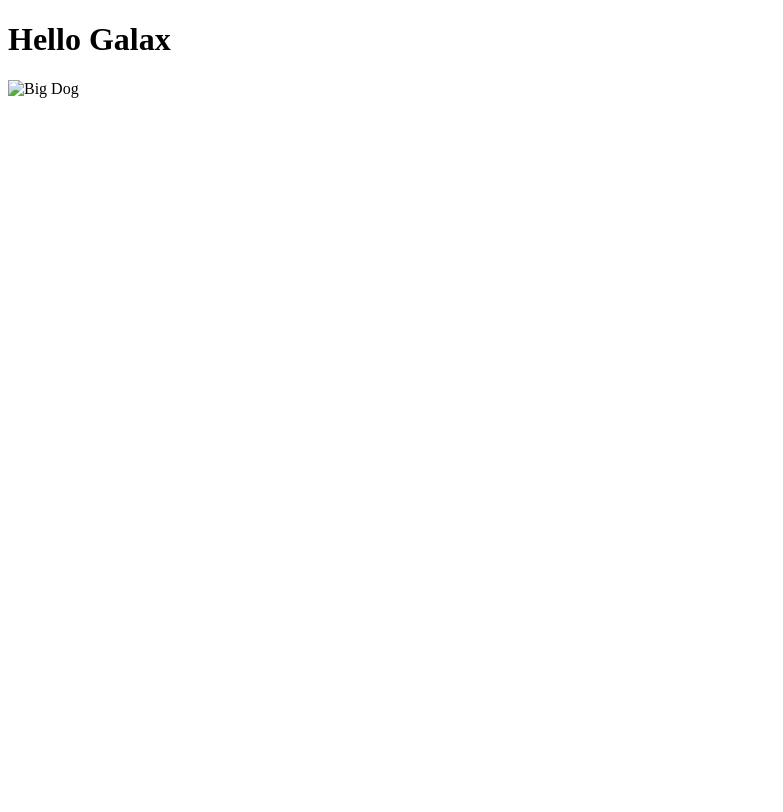
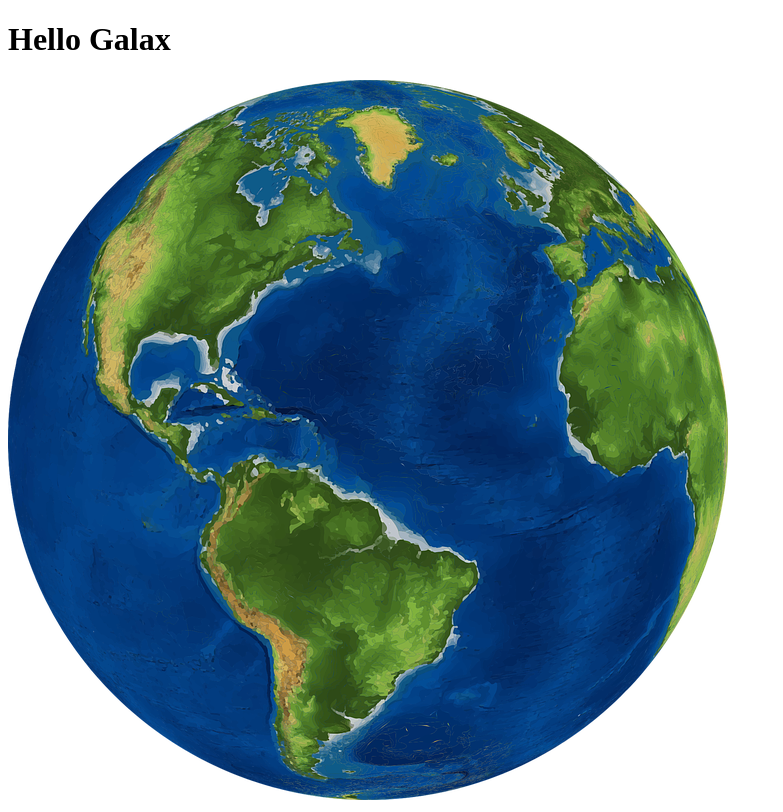
Before and after one commit to YuriVdov/Galax, a plain HTML site: page index.html in a window 1280 px wide. Shown: the whole page, without its empty margins (0-783 px from the left). Drawn offline with Linux system fonts and the light colour scheme.

Commit message:
Update index.html

```diff
--- a/index.html
+++ b/index.html
@@ -5,6 +5,6 @@
   </head>
   <body>
     <h1>Hello Galax</h1>
-    <img src="world.jpg" alt="Big Dog">
+    <img src="world.png" alt="Big Dog">
   </body>
 </html>
```
